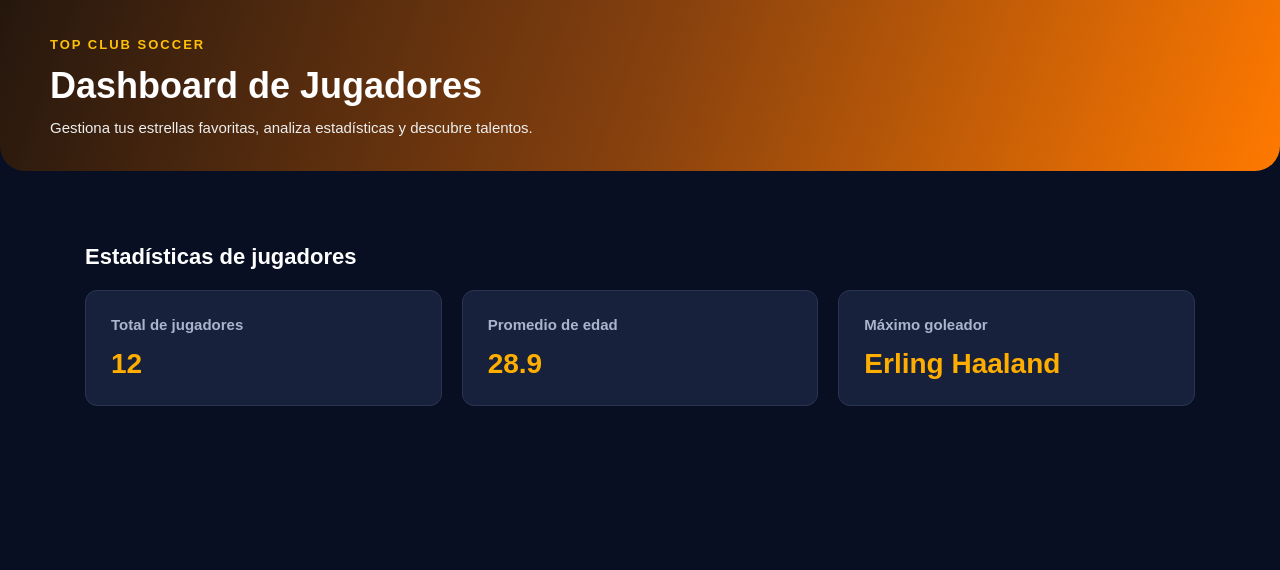
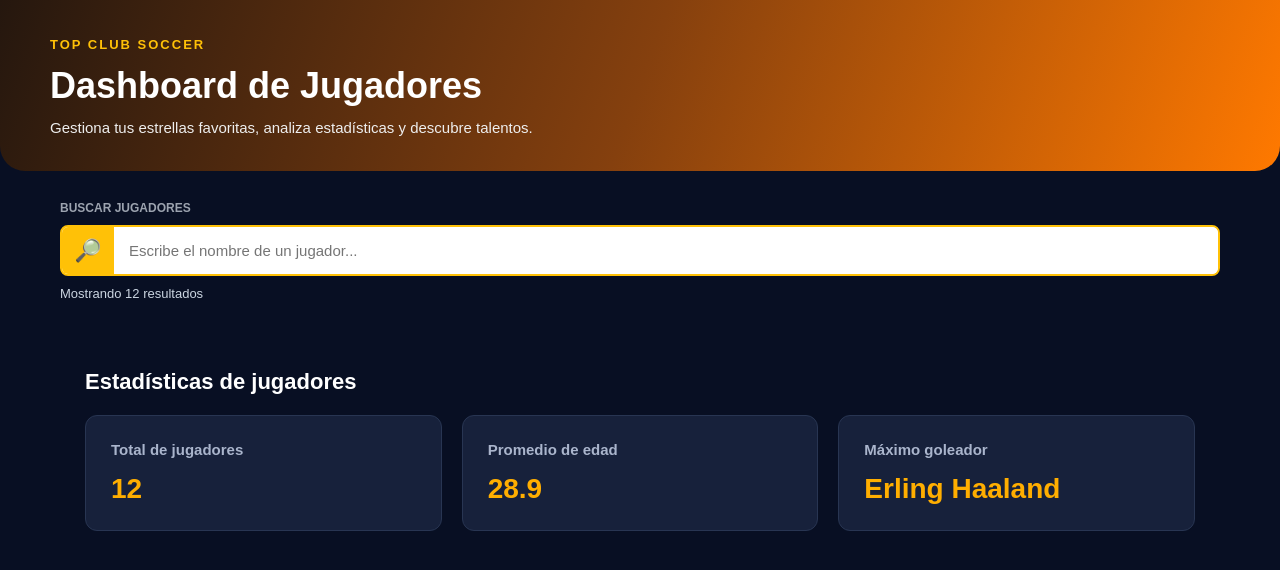
Before and after one commit to SebasOcampo1998/TrabajoFinal-Futbol, a React (Vite) app: page / in a window 1280 px wide. Shown: the top 570 px of the page. Built offline with nearby package versions, Linux system fonts and the light colour scheme.

Commit message:
feat: implementar buscador de jugadores con debounce

```diff
--- a/src/App.jsx
+++ b/src/App.jsx
@@ -1,15 +1,38 @@
 
-import { useMemo } from 'react';
+import { useState, useEffect, useMemo } from 'react';
+
 import Header from './components/Header';
 import StatsPanel from './components/StatsPanel';
+import SearchBar from './components/SearchBar';
+
 import { players } from './data/players';
+
 import './App.css';
 
 function App() {
+  const [searchTerm, setSearchTerm] = useState('');
+  const [debouncedSearch, setDebouncedSearch] = useState('');
+
+  useEffect(() => {
+    const timer = setTimeout(() => {
+      setDebouncedSearch(searchTerm);
+    }, 300);
+
+    return () => clearTimeout(timer);
+  }, [searchTerm]);
+
+  const filteredPlayers = useMemo(() => {
+    return players.filter((player) =>
+      player.name
+        .toLowerCase()
+        .includes(debouncedSearch.trim().toLowerCase())
+    );
+  }, [debouncedSearch]);
+
   const stats = useMemo(() => {
-    const total = players.length;
+    const total = filteredPlayers.length;
 
-    const totalAges = players.reduce(
+    const totalAges = filteredPlayers.reduce(
       (sum, player) => sum + player.age,
       0
     );
@@ -18,7 +41,7 @@ function App() {
       ? (totalAges / total).toFixed(1)
       : 0;
 
-    const topScorer = players.reduce(
+    const topScorer = filteredPlayers.reduce(
       (best, player) => {
         if (!best || player.goals > best.goals) {
           return player;
@@ -29,18 +52,41 @@ function App() {
       null
     );
 
+    const positions = filteredPlayers.reduce(
+      (counts, player) => {
+        counts[player.position] =
+          (counts[player.position] || 0) + 1;
+
+        return counts;
+      },
+      {}
+    );
+
     return {
       total,
       avgAge,
-      topScorer: topScorer?.name ?? 'Sin jugadores'
+      topScorer: topScorer?.name ?? 'Sin jugadores',
+      positions
     };
-  }, []);
+  }, [filteredPlayers]);
+
+  function clearSearch() {
+    setSearchTerm('');
+    setDebouncedSearch('');
+  }
 
   return (
     <div className="dashboard">
       <Header />
 
       <main className="dashboard__main">
+        <SearchBar
+          value={searchTerm}
+          onChange={setSearchTerm}
+          onClear={clearSearch}
+          resultsCount={filteredPlayers.length}
+        />
+
         <StatsPanel stats={stats} />
       </main>
     </div>
--- /dev/null
+++ b/src/components/SearchBar.jsx
@@ -0,0 +1,52 @@
+
+import '../styles/SearchBar.css';
+
+function SearchBar({
+  value,
+  onChange,
+  onClear,
+  resultsCount
+}) {
+  return (
+    <section className="search">
+      <label
+        className="search__label"
+        htmlFor="player-search"
+      >
+        BUSCAR JUGADORES
+      </label>
+
+      <div className="search__container">
+        <span className="search__icon">
+          🔎
+        </span>
+
+        <input
+          id="player-search"
+          className="search__input"
+          type="text"
+          placeholder="Escribe el nombre de un jugador..."
+          value={value}
+          onChange={(event) => onChange(event.target.value)}
+        />
+
+        {value && (
+          <button
+            className="search__clear"
+            type="button"
+            onClick={onClear}
+            aria-label="Limpiar búsqueda"
+          >
+            ✕
+          </button>
+        )}
+      </div>
+
+      <p className="search__results">
+        Mostrando {resultsCount} resultados
+      </p>
+    </section>
+  );
+}
+
+export default SearchBar;
--- /dev/null
+++ b/src/styles/SearchBar.css
@@ -0,0 +1,56 @@
+
+.search {
+  margin-bottom: 25px;
+}
+
+.search__label {
+  display: block;
+  margin-bottom: 10px;
+  color: #9ca3af;
+  font-size: 12px;
+  font-weight: bold;
+}
+
+.search__container {
+  display: flex;
+  align-items: center;
+  overflow: hidden;
+  background-color: #ffffff;
+  border: 2px solid #ffc107;
+  border-radius: 8px;
+}
+
+.search__icon {
+  display: flex;
+  align-items: center;
+  justify-content: center;
+  align-self: stretch;
+  width: 52px;
+  background-color: #ffc107;
+  font-size: 22px;
+}
+
+.search__input {
+  flex: 1;
+  min-width: 0;
+  padding: 15px;
+  border: none;
+  outline: none;
+  font-size: 15px;
+}
+
+.search__clear {
+  margin-right: 10px;
+  padding: 8px 12px;
+  background-color: #ef4444;
+  border: none;
+  border-radius: 5px;
+  color: white;
+  cursor: pointer;
+}
+
+.search__results {
+  margin-top: 10px;
+  color: #cbd5e1;
+  font-size: 13px;
+}
```
